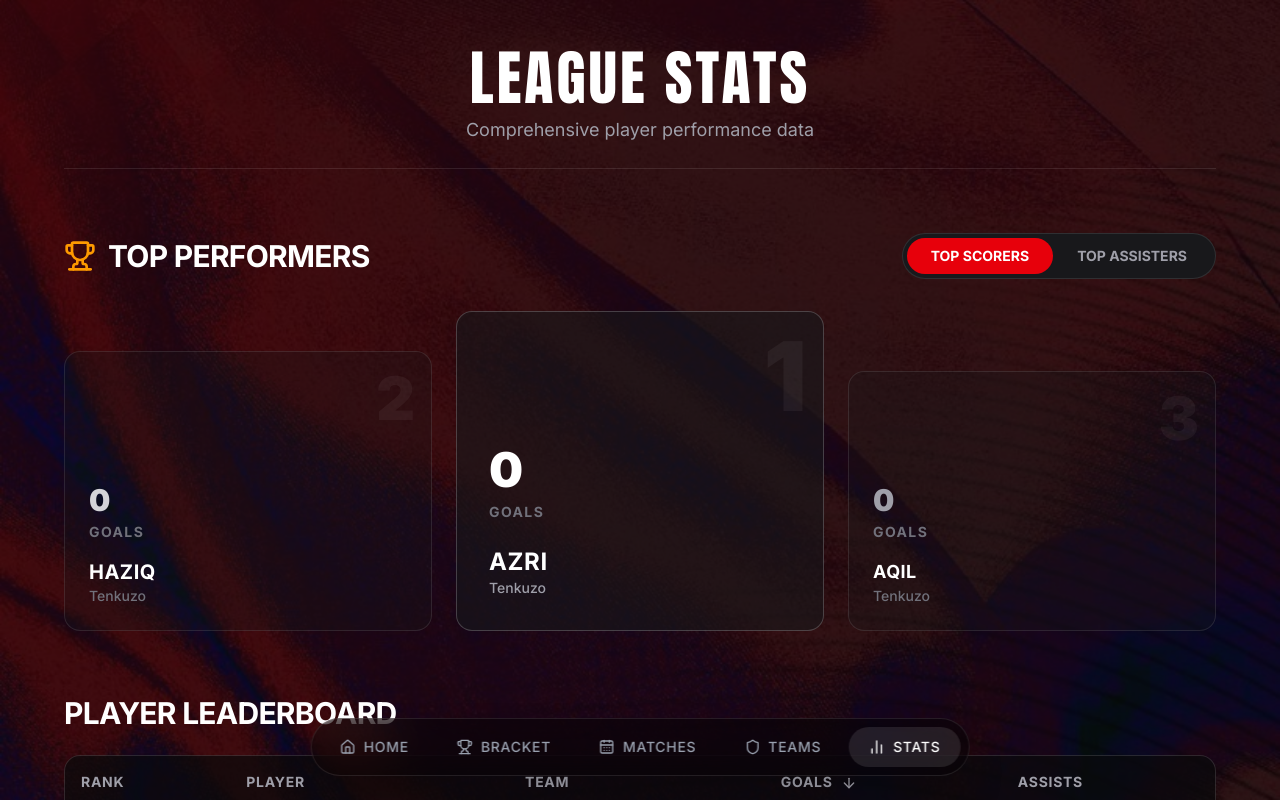
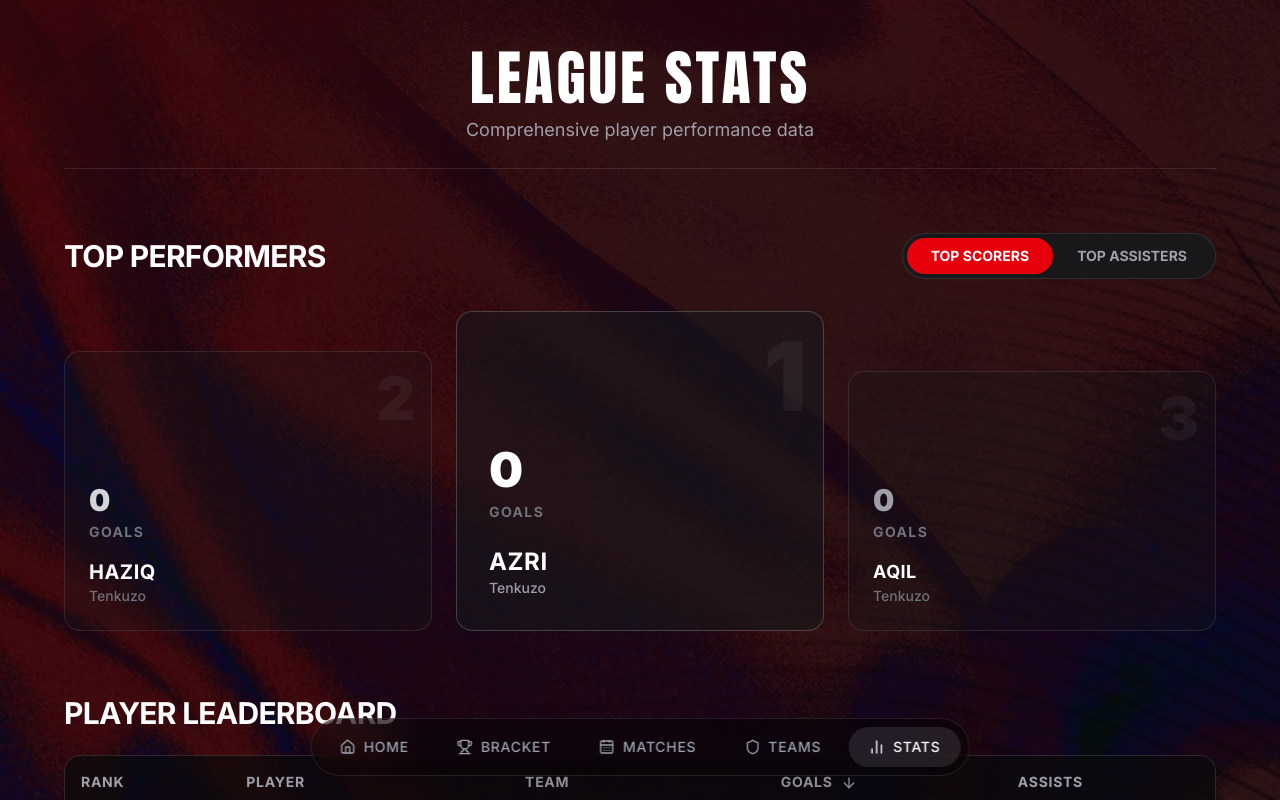
Before and after one commit to shezan2/s-rise-fl, a Next.js app: page /stats in a window 1280 px wide. Shown: the top 800 px of the page. Built offline with nearby package versions, Linux system fonts and the light colour scheme.

Commit message:
Remove trophy icon from Top Performers

```diff
--- a/src/app/stats/page.tsx
+++ b/src/app/stats/page.tsx
@@ -61,8 +61,7 @@ export default function StatsPage() {
         {/* Top Performers Section */}
         <section>
           <div className="flex items-center justify-between mb-8">
-            <h2 className="text-3xl font-bold uppercase tracking-tight flex items-center gap-3">
-              <Trophy className="text-amber-500 w-8 h-8" />
+            <h2 className="text-3xl font-bold uppercase tracking-tight">
               Top Performers
             </h2>
             <div className="flex bg-zinc-900 rounded-full p-1 border border-white/10">
```
